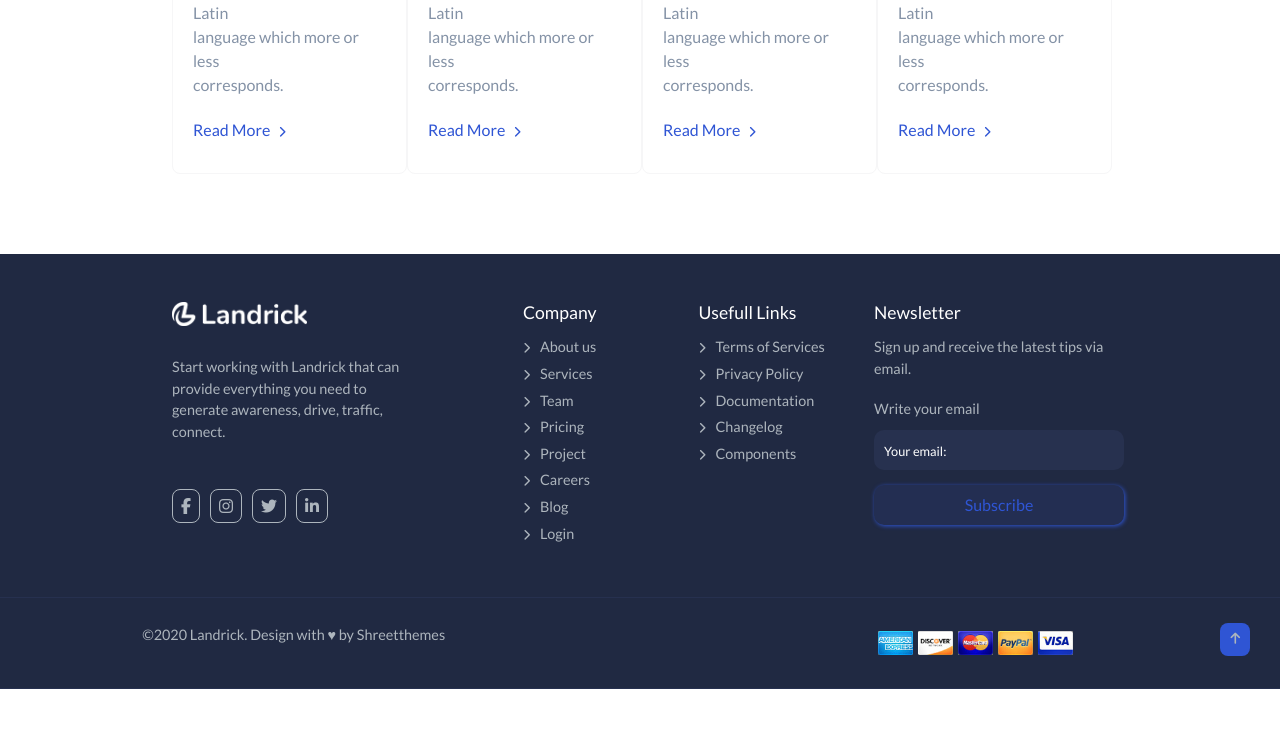
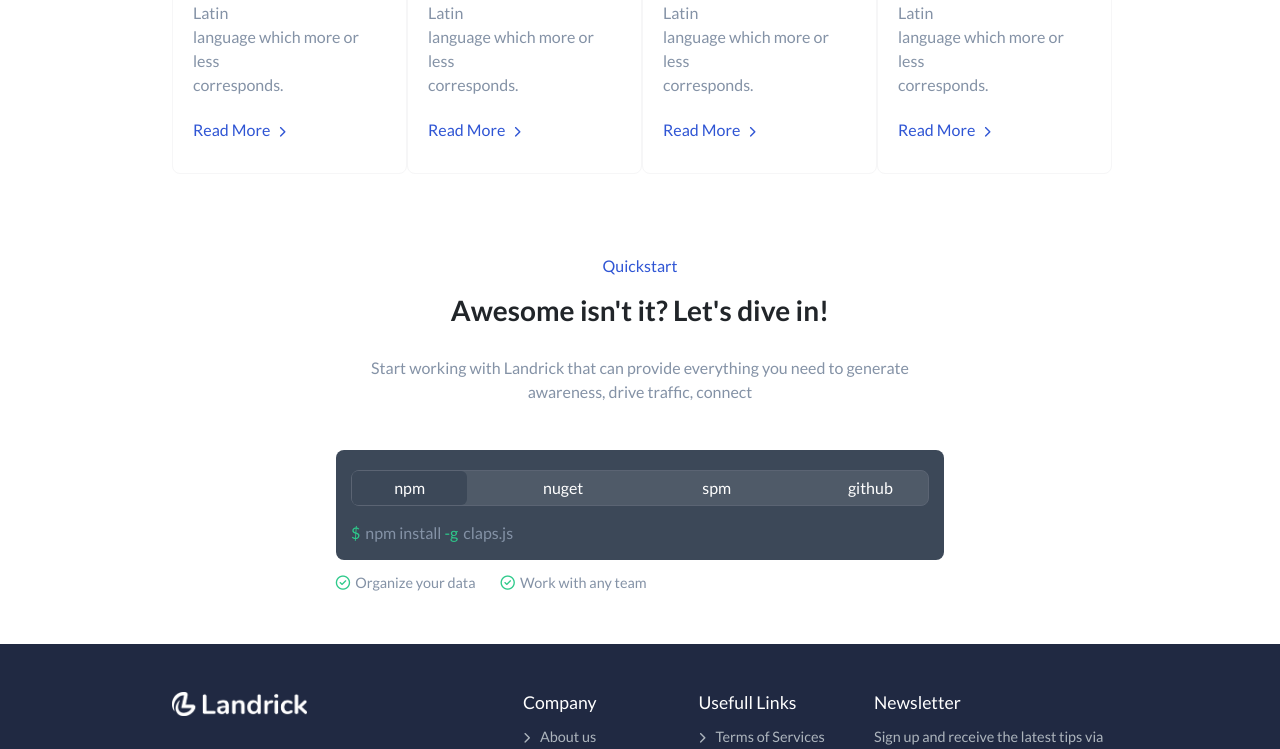
Before and after one commit to LucaFabbozzo/proj-html-vuejs, a Vue app: page / in a window 1280 px wide. Shown: the part 1184-1933 px from the top of the page. Before the commit the page ends 1873 px from the top, so only its background shows below. Built offline with nearby package versions, Linux system fonts and the light colour scheme.

Commit message:
[add] TopMain

```diff
--- a/src/components/TopMain.vue
+++ b/src/components/TopMain.vue
@@ -1,13 +1,19 @@
   <script>
+  import {store} from '../data/store'
   export default {
-    name: 'TopMain'
+  name: 'TopMain',
+  data() {
+    return {
+        store
+      }
+    }
   }
   </script>
 
 <template>
   <section class="main-top">
     <h3>Key Features</h3>
-    <p>Start Working with <spam class="blue">Landrick</spam> that can provide everything you need to generate <br> awareness, drive traffic, connect.</p>
+    <p>Start Working with <span class="blue">Landrick</span> that can provide everything you need to generate <br> awareness, drive traffic, connect.</p>
     <div class="cards d-flex justify-content-between">
       <div class="square">
         <i class="fa-solid fa-layer-group top"></i>
@@ -34,6 +40,28 @@
         <p class="blue">Read More <i class="fa-solid fa-chevron-right bottom"></i></p>
       </div>
     </div>
+    <div class="text-center down">
+      <p class="blue">Quickstart</p>
+      <h3>Awesome isn't it? Let's dive in!</h3>
+      <p>Start working with Landrick that can provide everything you need to generate<br>awareness, drive traffic, connect</p>
+      <div class="box">
+        <div class="items d-flex">
+          <!-- stampo dinamicamente la lista con la classe active attivata-->
+          <ul>
+            <li
+            v-for="(items, index) in store.quickStartNavbar"
+            :key="index"
+            :class="{'active' : items.active}"
+            ><a href="#">{{items.label}}</a></li>
+          </ul>
+        </div>
+        <p class="install"><span class="green">$</span>npm install <span class="green">-g</span>claps.js</p>
+      </div>
+      <div class="checked">
+        <span><i class="fa-regular fa-circle-check"></i>Organize your data</span>
+        <span><i class="fa-regular fa-circle-check"></i>Work with any team</span>
+      </div>
+    </div>
   </section>
 </template>
 
@@ -54,7 +82,7 @@
       font-size: 1.1rem;
       padding-top: 20px;
     }
-    spam {
+    span {
       color: $secondary-color;
     }
     .square {
@@ -81,6 +109,72 @@
         color: $secondary-color;
       }
     }
+    .down {
+      p.blue {
+        color: $secondary-color;
+        padding: 0;
+      }
+      .checked {
+        text-align: start;
+        width: 65%;
+        margin: 0 auto;
+        margin-bottom: 50px;
+        span {
+          color: $primary-font;
+          font-size: 0.9rem;
+          margin-right: 25px;
+          i {
+            color: #2eca8b;
+            margin-right: 5px;
+          }
+        }
+      }
+      .box {
+        background-color: #3c4858;
+        border-radius: 8px;
+        width: 65%;
+        min-width: 500px;
+        margin: 0 auto;
+        margin-bottom: 10px;
+        span.green {
+            color: #2eca8b;
+            margin-right: 5px;
+          }
+        }
+        p.install {
+          width: 95%;
+          margin: 0 auto;
+          text-align: start;
+          padding-top: 10px;
+          padding-bottom: 15px;
+        }
+        ul {
+        margin: 0 auto;
+        padding: 0;
+        display: flex;
+        justify-content: space-between;
+        width: 95%;
+        margin-top: 20px;
+        margin-bottom: 5px;
+        background-color: #4F5A68;
+        border-radius: 8px;
+        border: 1px solid #5B6473;
+        .active {
+          background-color: #3c4858;
+          border-radius: 6px;
+         }
+        li {
+          list-style: none;
+          width: 20%;
+          height: 100%;
+          padding: 5px 10px;
+         a{
+          text-decoration: none;
+          color: #ffffff;
+         }
+        }
+      }
+    }
   }
 
 
--- a/src/data/store.js
+++ b/src/data/store.js
@@ -43,5 +43,26 @@ export const store = reactive({
     "Changelog",
     "Components",
   ],
-
+  quickStartNavbar: [
+    {
+      route: "npm",
+      label: "npm",
+      active: true,
+    },
+    {
+      route: "nuget",
+      label: "nuget",
+      active: false,
+    },
+    {
+      route: "spm",
+      label: "spm",
+      active: false,
+    },
+    {
+      route: "github",
+      label: "github",
+      active: false,
+    }
+  ],
 });
```
